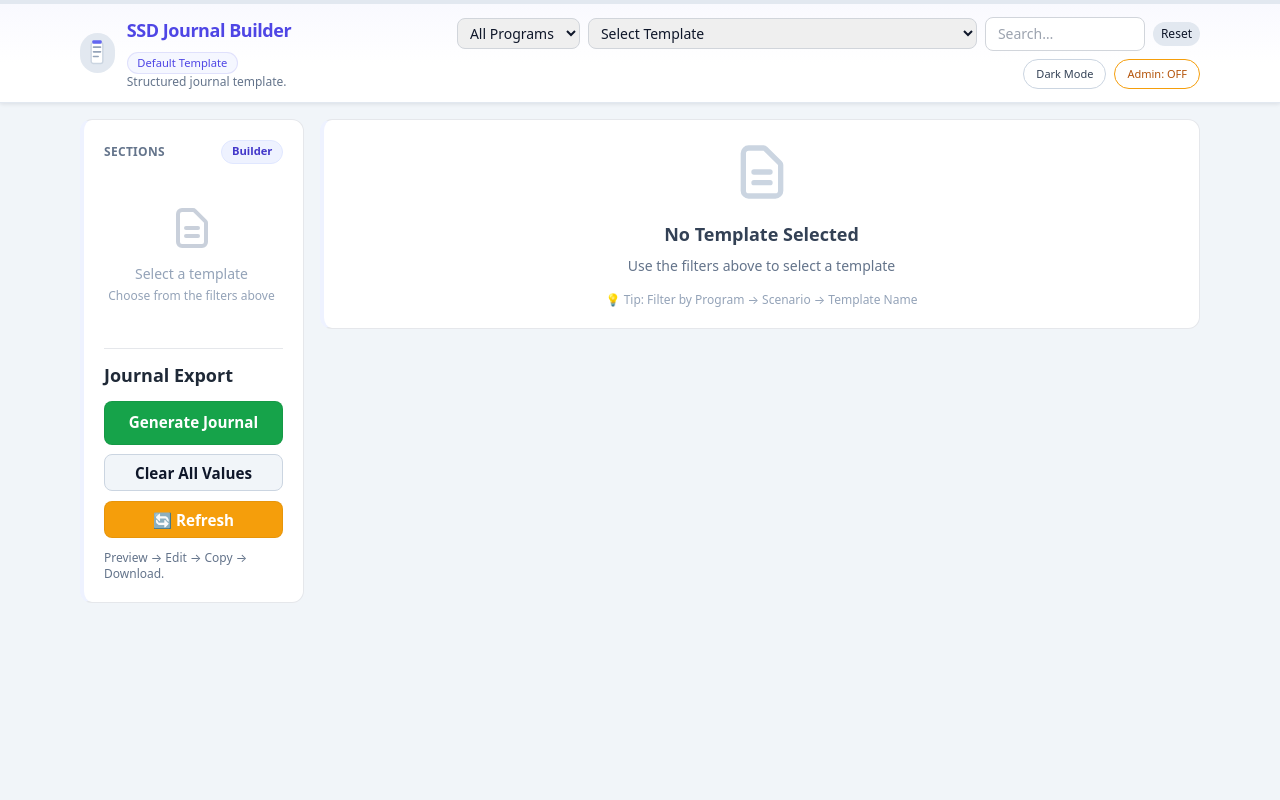
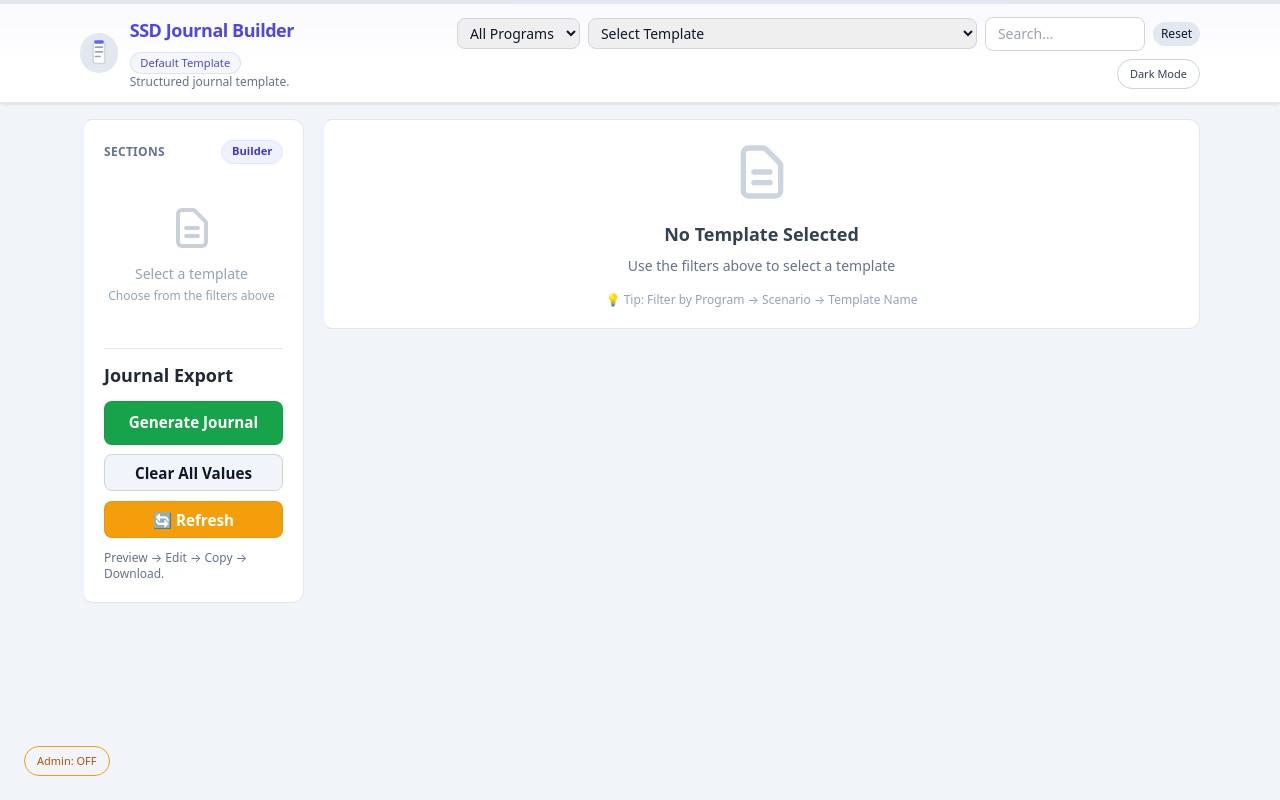
Before and after one commit to Direyes0928/DPSS-Journal-Builder, a website: page index.html in a window 1280 px wide. Drawn offline with nearby package versions, Linux system fonts and the light colour scheme.

Commit message:
UI: move admin toggle to fixed bottom-left

```diff
--- a/index.html
+++ b/index.html
@@ -736,6 +736,9 @@ document.addEventListener('DOMContentLoaded', function() {
 
         /* Ensure small descriptive text below keeps spacing from buttons */
         .section-card > p.text-xs { margin-top: 0.75rem; }
+        /* Fixed admin toggle positioned bottom-left */
+        .admin-toggle-fixed { position: fixed; left: 16px; bottom: 16px; z-index: 60; display:flex; align-items:center; }
+        @media (min-width: 768px) { .admin-toggle-fixed { left: 24px; bottom: 24px; } }
         </style>
 </head>
 <body class="min-h-screen text-slate-900">
@@ -816,9 +819,6 @@ document.addEventListener('DOMContentLoaded', function() {
                 <!-- TOGGLES -->
                 <button id="btnThemeToggle" class="px-3 py-1.5 rounded-full border border-slate-300 text-slate-700 hover:bg-slate-100 text-[11px]">
                     Dark Mode
-                </button>
-                <button id="btnAdminToggle" class="px-3 py-1.5 rounded-full border border-amber-500 text-amber-700 hover:bg-amber-50 text-[11px]">
-                    Admin: OFF
                 </button>
             </div>
         </div>
@@ -1322,6 +1322,11 @@ document.addEventListener('DOMContentLoaded', function() {
     <p id="refreshSubtext" class="text-sm text-slate-500"></p>
 </div>
 
+<!-- ADMIN TOGGLE (fixed bottom-left) -->
+<div id="adminToggleFixed" class="admin-toggle-fixed">
+    <button id="btnAdminToggle" class="px-3 py-1.5 rounded-full border border-amber-500 text-amber-700 hover:bg-amber-50 text-[11px]">Admin: OFF</button>
+</div>
+
 <!-- JS -->
 <script src="./app.js?v=20251124_001"></script>
 
```
